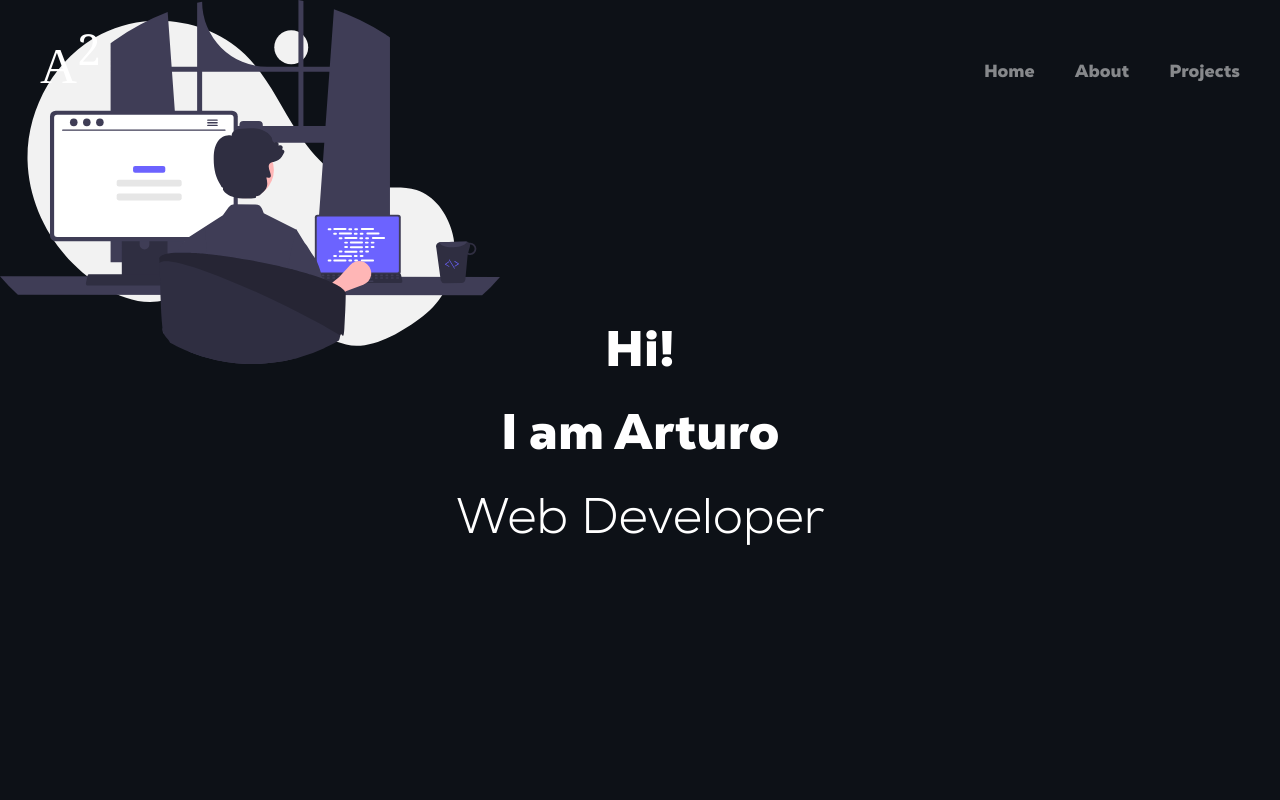
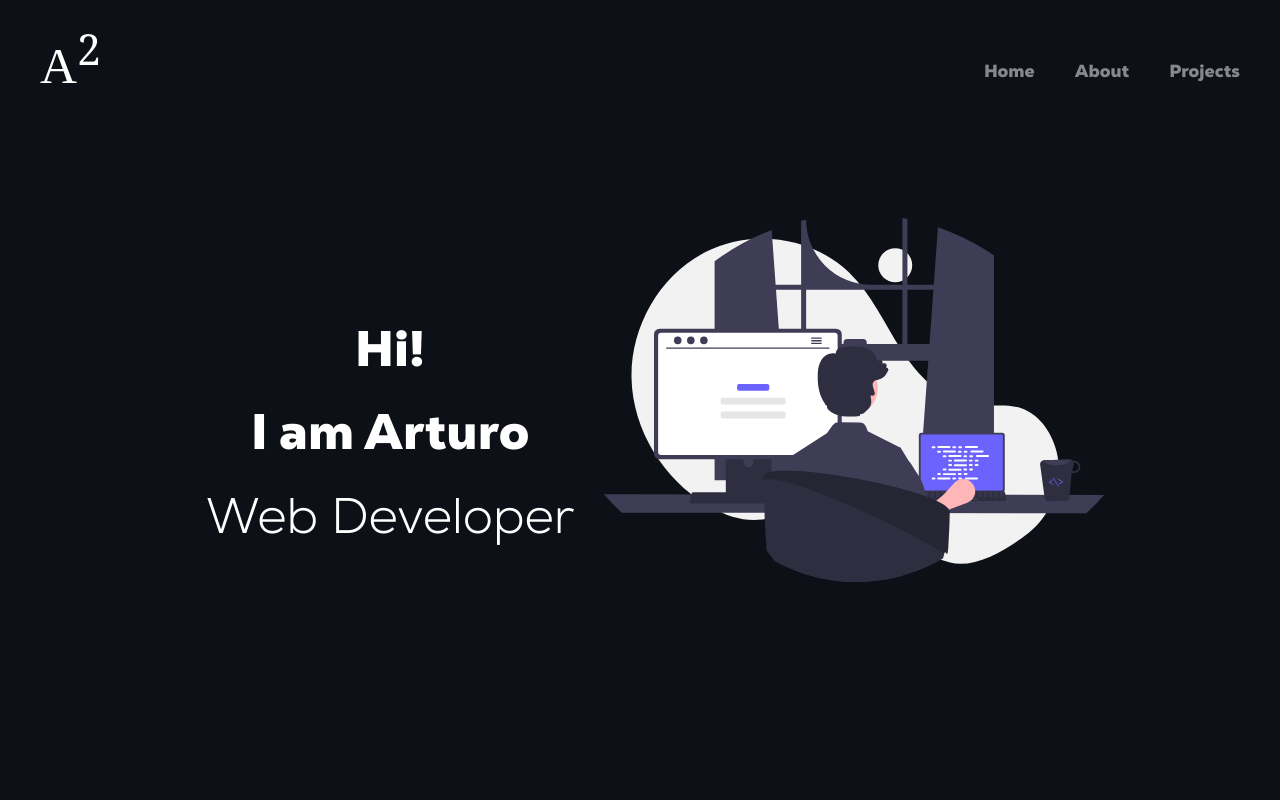
Before and after one commit to Houser97/Portfolio, a React (Create React App) app: page / in a window 1280 px wide. Shown: the top 800 px of the page. Built offline with nearby package versions, Linux system fonts and the light colour scheme.

Commit message:
Reduce padding, set flex flow to row and align items

```diff
--- a/src/styles/Home.css
+++ b/src/styles/Home.css
@@ -1,8 +1,10 @@
 .Home{
     width: 100%;
-    height: 100vh;
+    min-height: 100vh;
     display: flex;
-    flex-flow: column;
+    flex-flow: row;
+    justify-content: center;
+    align-items: center;
     overflow: hidden;
     position: relative;
 }
@@ -13,13 +15,12 @@
     align-items: center;
     height: 100%;
     height: 100vh;
-    padding: 0px 50px;
+    padding: 0px 10px;
     padding-top: 80px; /*Valor que controla espacio por arriba de contenedor de presentación*/
     position: relative;
 }
 
 .svg-home{
-    position: absolute;
     width: 500px;
     height: auto;
     left: 0px;
```
